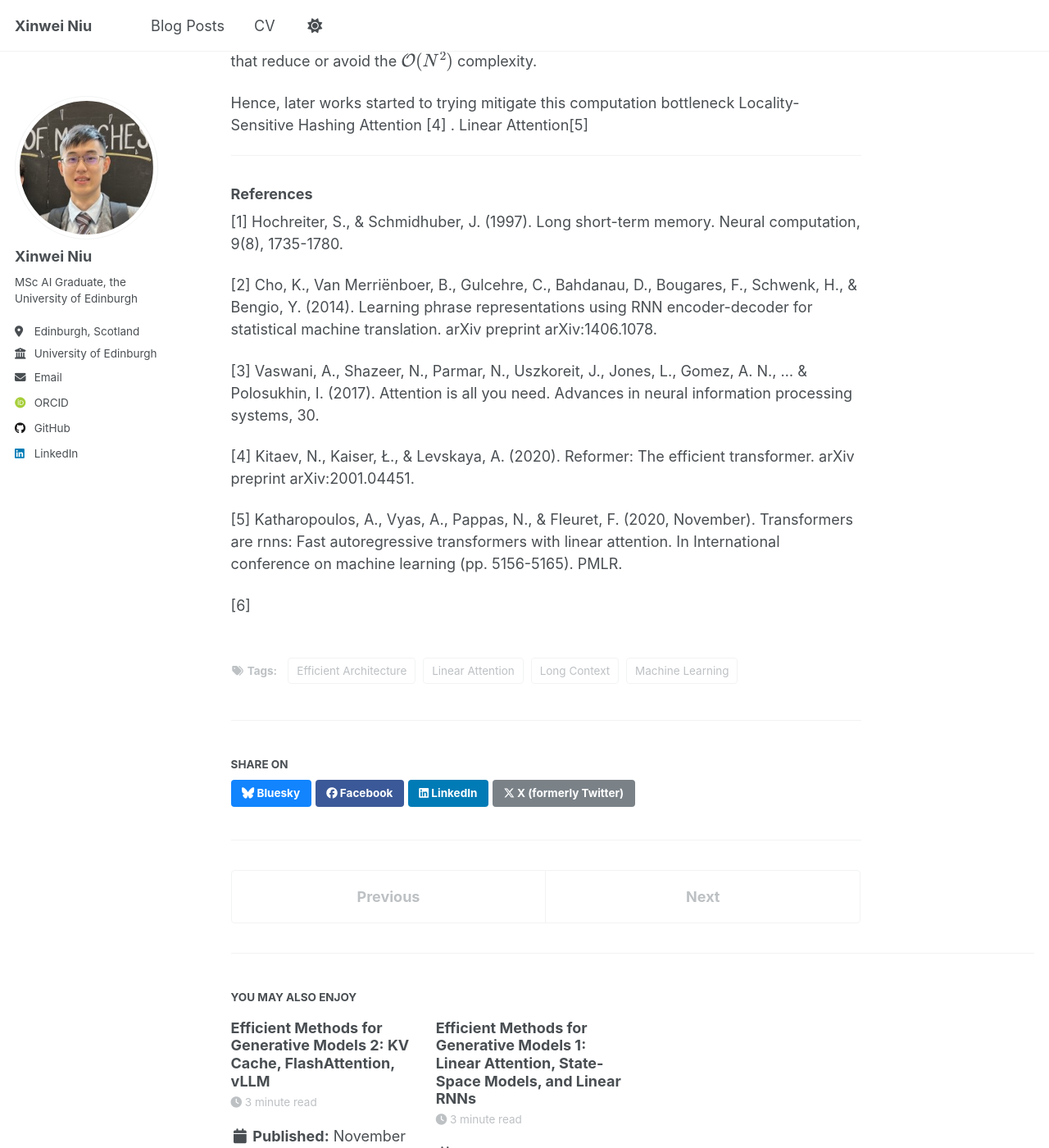
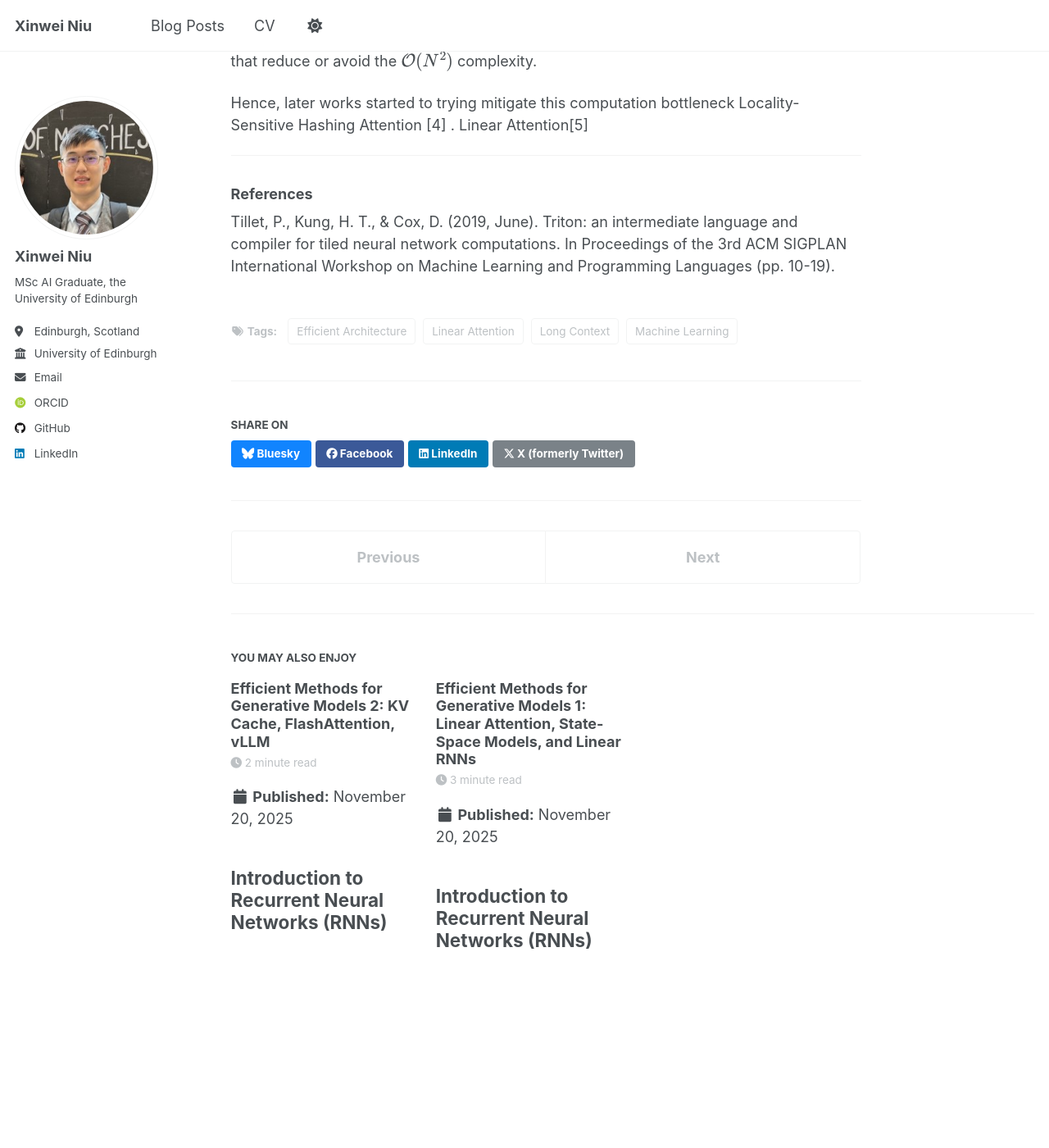
Before and after one commit to xinwei-niu/xinwei-niu.github.io, a Jekyll site: the page built from _posts/2025-11-20-blog-post-Third-Blog-Sparse-Attention.md, in a window 1280 px wide and 1400 px high, scrolled down 1408 px. Shown: the whole window at 82% size. Built offline with Jekyll 4.4.1, drawn with Linux system fonts in a browser that asks for light colours; some web fonts are replaced; a script that is not in the unit is left out; some of the changed text lies outside the part shown.

Commit message:
edit blog 1

```diff
--- a/_posts/2025-11-20-blog-post-Third-Blog-Sparse-Attention.md
+++ b/_posts/2025-11-20-blog-post-Third-Blog-Sparse-Attention.md
@@ -53,14 +53,4 @@ Linear Attention[5]
 
 ### References
 
-[1] Hochreiter, S., & Schmidhuber, J. (1997). Long short-term memory. Neural computation, 9(8), 1735-1780.
-
-[2] Cho, K., Van Merriënboer, B., Gulcehre, C., Bahdanau, D., Bougares, F., Schwenk, H., & Bengio, Y. (2014). Learning phrase representations using RNN encoder-decoder for statistical machine translation. arXiv preprint arXiv:1406.1078.
-
-[3] Vaswani, A., Shazeer, N., Parmar, N., Uszkoreit, J., Jones, L., Gomez, A. N., ... & Polosukhin, I. (2017). Attention is all you need. Advances in neural information processing systems, 30.
-
-[4] Kitaev, N., Kaiser, Ł., & Levskaya, A. (2020). Reformer: The efficient transformer. arXiv preprint arXiv:2001.04451.
-
-[5] Katharopoulos, A., Vyas, A., Pappas, N., & Fleuret, F. (2020, November). Transformers are rnns: Fast autoregressive transformers with linear attention. In International conference on machine learning (pp. 5156-5165). PMLR.
-
-[6]
+Tillet, P., Kung, H. T., & Cox, D. (2019, June). Triton: an intermediate language and compiler for tiled neural network computations. In Proceedings of the 3rd ACM SIGPLAN International Workshop on Machine Learning and Programming Languages (pp. 10-19).
```
Also changed, not shown: _posts/2025-11-20-blog-post-First-Blog-On-LinearComplexityModel.md (+11 -0 lines), _posts/2025-11-20-blog-post-Second-Blog-System.md (+0 -12 lines).
